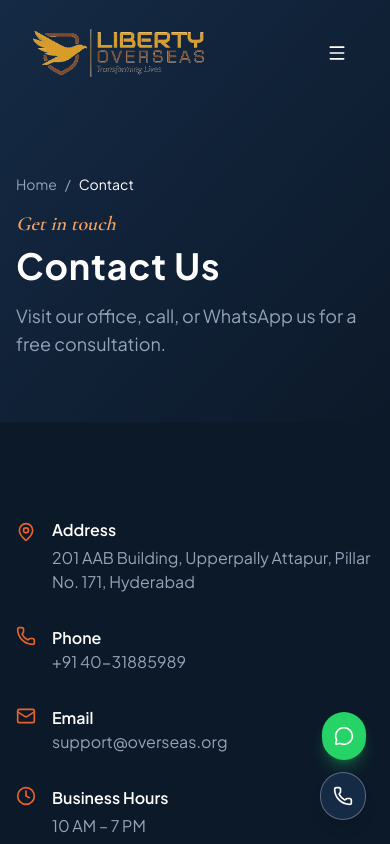
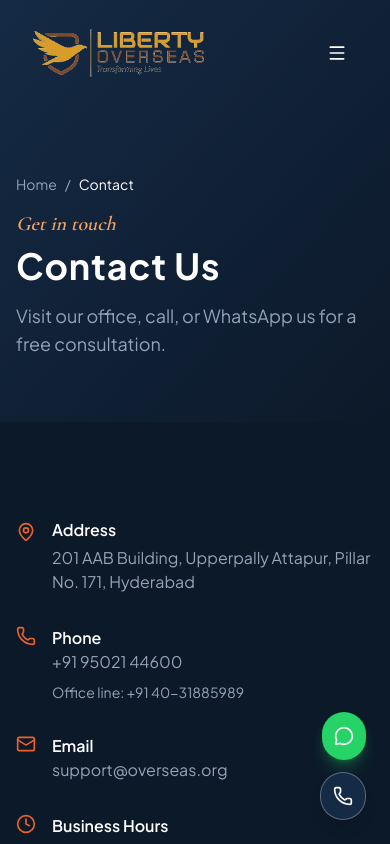
Before and after one commit to ahannan08/overseas-website, a Next.js app: page /contact in a window 390 px wide. Shown: the top 844 px of the page. Built offline with nearby package versions, Linux system fonts and the light colour scheme.

Commit message:
add phone

```diff
--- a/app/contact/page.tsx
+++ b/app/contact/page.tsx
@@ -40,6 +40,15 @@ export default function ContactPage() {
                     <a href={siteConfig.phoneHref} className="mt-1 text-muted hover:text-accent">
                       {siteConfig.phone}
                     </a>
+                    <p className="mt-2 text-sm text-muted">
+                      Office line:{" "}
+                      <a
+                        href={siteConfig.phoneSecondaryHref}
+                        className="hover:text-accent"
+                      >
+                        {siteConfig.phoneSecondary}
+                      </a>
+                    </p>
                   </div>
                 </div>
                 <div className="flex gap-4">
--- a/content/site.ts
+++ b/content/site.ts
@@ -6,8 +6,10 @@ export const siteConfig = {
     "Expert visa consultancy and test preparation academy in Hyderabad. Visit visas, student visas, business visas, IELTS, PTE, and GRE coaching with end-to-end support.",
   url: "https://overseas.org",
   established: 2021,
-  phone: "+91 40-31885989",
-  phoneHref: "tel:+914031885989",
+  phone: "+91 95021 44600",
+  phoneHref: "tel:+919502144600",
+  phoneSecondary: "+91 40-31885989",
+  phoneSecondaryHref: "tel:+914031885989",
   whatsapp: "9502144600",
   whatsappHref: "https://wa.me/919502144600",
   email: "support@overseas.org",
```
